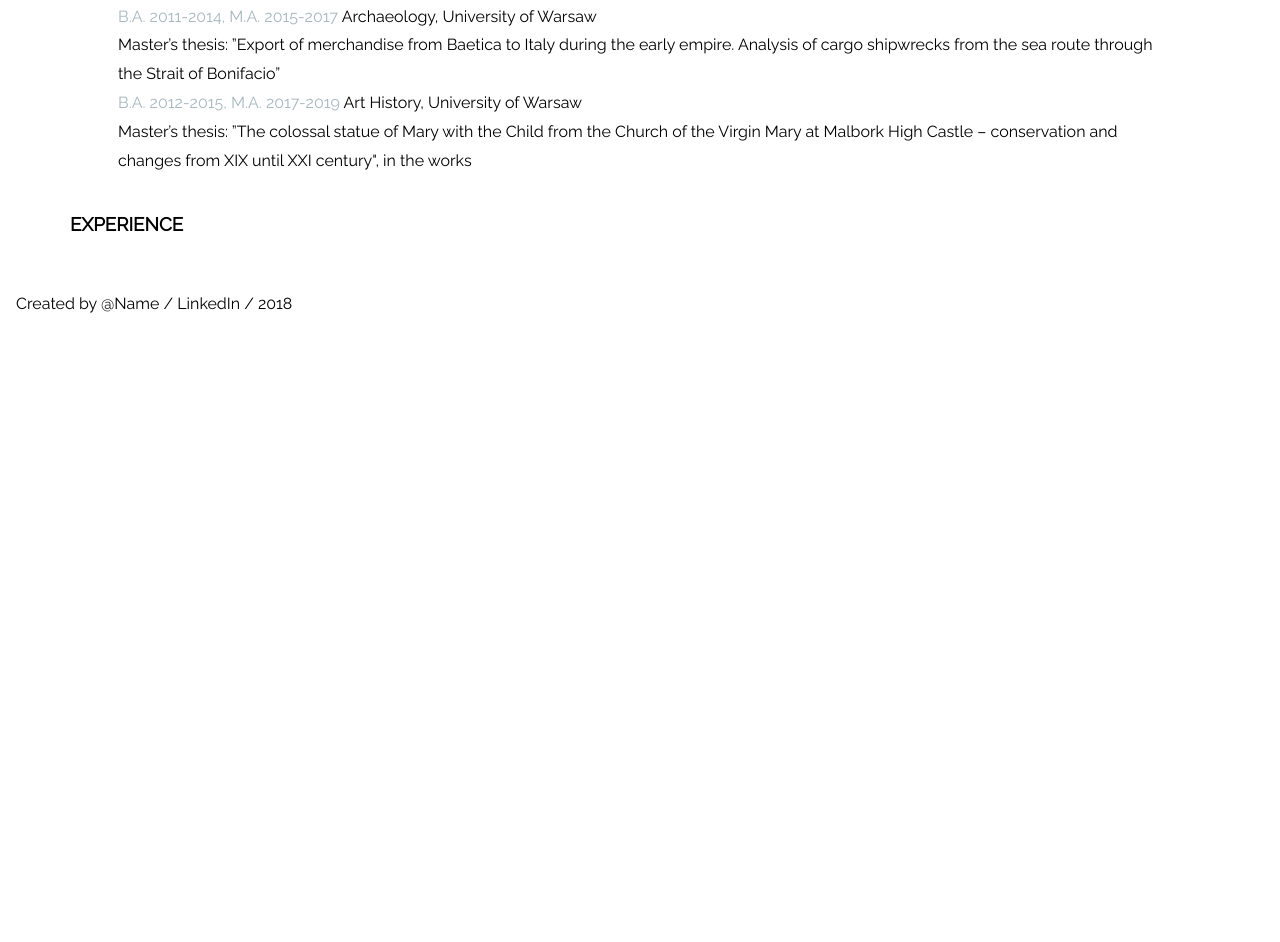
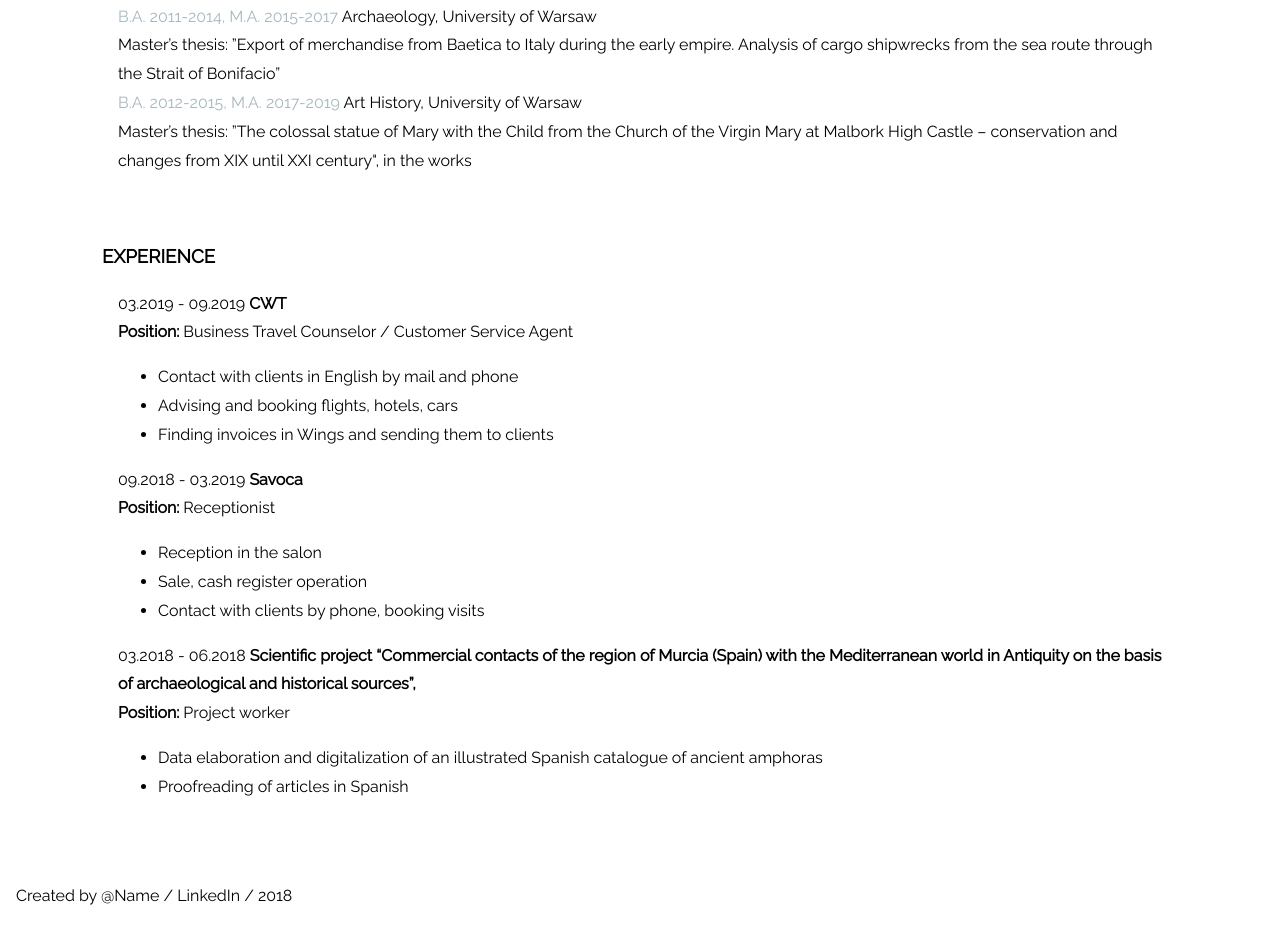
Before and after one commit to joannaewa/My_CV, a plain HTML site: page index.html in a window 1280 px wide. Shown: the part 1854-2796 px from the top of the page. Before the commit the page ends 2204 px from the top, so only its background shows below. Drawn offline with Linux system fonts and the light colour scheme.

Commit message:
Update index.html
Experience added

```diff
--- a/index.html
+++ b/index.html
@@ -133,10 +133,55 @@
 	      </article>
 			</section>
 			<!-- Experience / Projects / Portfolio ... -->
+			<section>
 
 			<h3>Experience</h3>
+				      <article>
+       					 <div class='job-title'>
+         					 <span>03.2019 - 09.2019</span> <strong>CWT</strong>
+						 <br> <strong>Position:</strong> Business Travel Counselor / Customer Service Agent
+      					  </div>
+      					  <div>
 
+        					  <ul class="job-description">
+          						  <li>Contact with clients in English by mail and phone</li>
+            						  <li>Advising and booking flights, hotels, cars</li>
+            						  <li>Finding invoices in Wings and sending them to clients</li>
+        					  </ul>
+       					 </div>
+     				       </article>
 
+				      <article>
+       					 <div class='job-title'>
+         					 <span>09.2018 - 03.2019</span> <strong>Savoca</strong>
+						 <br> <strong>Position:</strong> Receptionist
+      					  </div>
+      					  <div>
+
+        					  <ul class="job-description">
+          						  <li>Reception in the salon</li>
+            						  <li>Sale, cash register operation</li>
+            						  <li>Contact with clients by phone, booking visits</li>
+        					  </ul>
+       					 </div>
+     				       </article>
+				      <article>
+       					 <div class='job-title'>
+         					 <span>03.2018 - 06.2018</span> <strong>Scientific project “Commercial contacts of the region of Murcia (Spain)
+						 with the Mediterranean world in Antiquity on the basis of archaeological and historical sources”, </strong>
+						 <br> <strong>Position:</strong> Project worker
+      					  </div>
+      					  <div>
+
+        					  <ul class="job-description">
+          						  <li>Data elaboration and digitalization of an illustrated Spanish catalogue of ancient amphoras</li>
+            						  <li>Proofreading of articles in Spanish</li>
+
+        					  </ul>
+       					 </div>
+     				       </article>
+
+	         	</section>
 		</main>
 		<footer>
 			<p>Created by @Name  / LinkedIn / 2018 </p>
```
